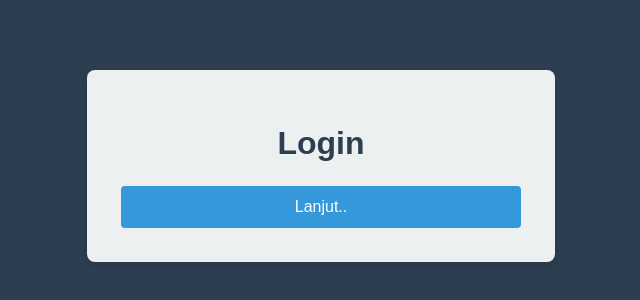
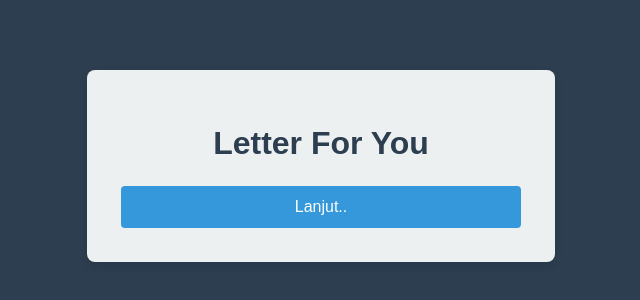
Before and after one commit to YUSUFWIZARRAMADHANI/From_Agri_Reksa_Nugraha, a plain HTML site: page index.html in a window 1280 px wide. Shown: the part 234-534 px from the top of the page, without its empty margins (319-959 px from the left). Drawn offline with Linux system fonts and the light colour scheme.

Commit message:
Update index.html

```diff
--- a/index.html
+++ b/index.html
@@ -8,7 +8,7 @@
 </head>
 <body>
     <div class="container">
-        <h1>Login</h1>
+        <h1>Letter For You</h1>
         <form action="next.html">
             <button type="submit">Lanjut..</button>
         </form>
```
